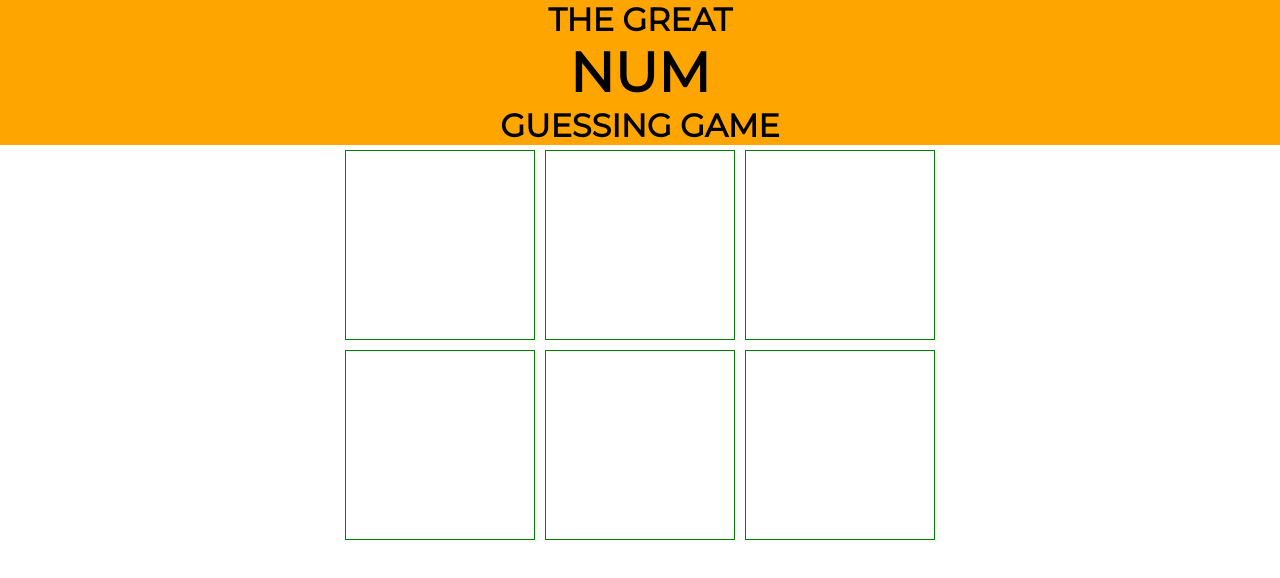
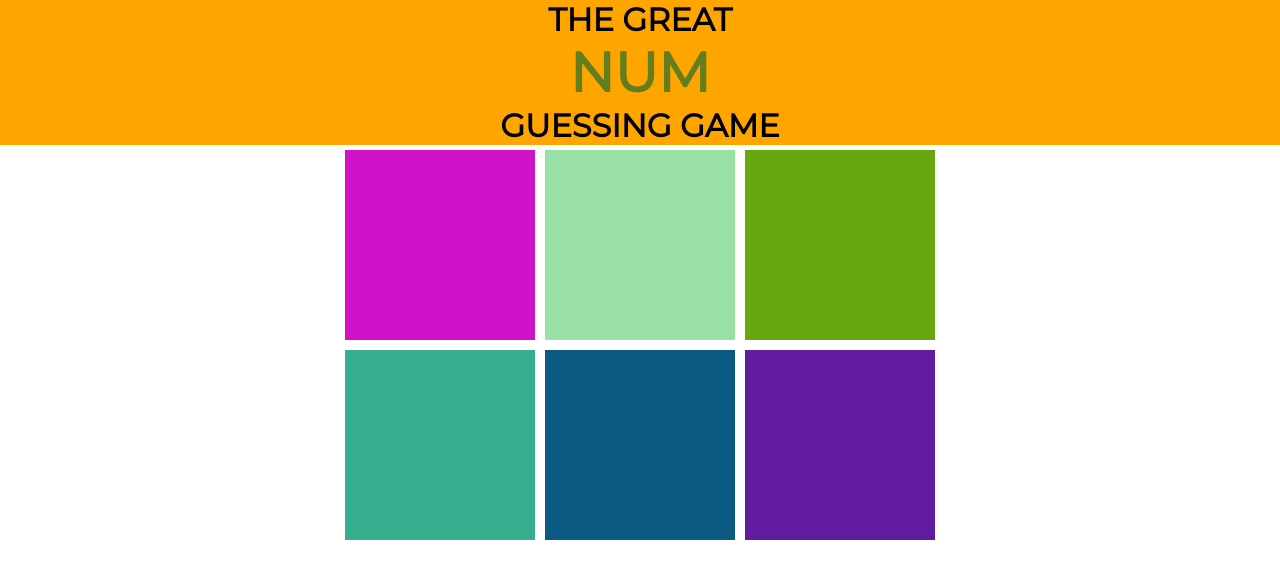
Before and after one commit to bdmcarthur/RGB_Game, a plain HTML site: page index.html in a window 1280 px wide. Drawn offline with Linux system fonts and the light colour scheme.

Commit message:
Added random color picking to grid

```diff
--- a/index.html
+++ b/index.html
@@ -3,8 +3,8 @@
     <head>
         <link rel="stylesheet" href="styles.css">
 <link href="https://fonts.googleapis.com/css?family=Montserrat" rel="stylesheet">
-        <script type="text/javascript" src="script.js">
-        </script>
+
+
         <title>RGB Game</title>
     </head>
     <body>
@@ -21,5 +21,6 @@
         <div class="square"></div>
         <div class="square"></div>
 </div>
+<script type="text/javascript" src="script.js"></script>
     </body>
 </html>
--- a/script.js
+++ b/script.js
@@ -0,0 +1,27 @@
+// var re = document.getElementById("rgb")
+// var1 = Math.random() * 255
+// var2 = Math.random() * 255
+// var3 = Math.random() * 255
+// re.style.color="rgb" + "(" + var1.toString() + "," + var2.toString() + "," + var3.toString() + ")"
+//
+// var bg = re.style.color
+// console.log(bg)
+
+var re = document.getElementsByClassName('square')
+
+function randomColor(){
+    for (let i = 0; i < re.length; i++) {
+        var1 =
+        var2 = Math.random() * 255
+        var3 = Math.random() * 255
+      re[0].style.backgroundColor = "rgb" + "(" + parseInt(Math.random() * 255) + "," + parseInt(Math.random() * 255) + "," + parseInt(Math.random() * 255) + ")"
+      re[1].style.backgroundColor = "rgb" + "(" + parseInt(Math.random() * 255) + "," + parseInt(Math.random() * 255) + "," + parseInt(Math.random() * 255) + ")"
+      re[2].style.backgroundColor = "rgb" + "(" + parseInt(Math.random() * 255) + "," + parseInt(Math.random() * 255) + "," + parseInt(Math.random() * 255) + ")"
+      re[3].style.backgroundColor = "rgb" + "(" + parseInt(Math.random() * 255) + "," + parseInt(Math.random() * 255) + "," + parseInt(Math.random() * 255) + ")"
+      re[4].style.backgroundColor = "rgb" + "(" + parseInt(Math.random() * 255) + "," + parseInt(Math.random() * 255) + "," + parseInt(Math.random() * 255) + ")"
+      re[5].style.backgroundColor = "rgb" + "(" + parseInt(Math.random() * 255) + "," + parseInt(Math.random() * 255) + "," + parseInt(Math.random() * 255) + ")"
+
+}
+}
+randomColor()
+console.log(re[0].style.backgroundColor)
--- a/styles.css
+++ b/styles.css
@@ -19,6 +19,7 @@ h1 {
 
 #rgb {
     font-size: 55px;
+    color: rgb(100, 125, 30)
 }
 
 #grid {
@@ -30,7 +31,6 @@ h1 {
     margin-right: auto;
 }
 .square {
-        border: 1px solid green;
         padding: 5px;
         margin: 5px;
     }
```
